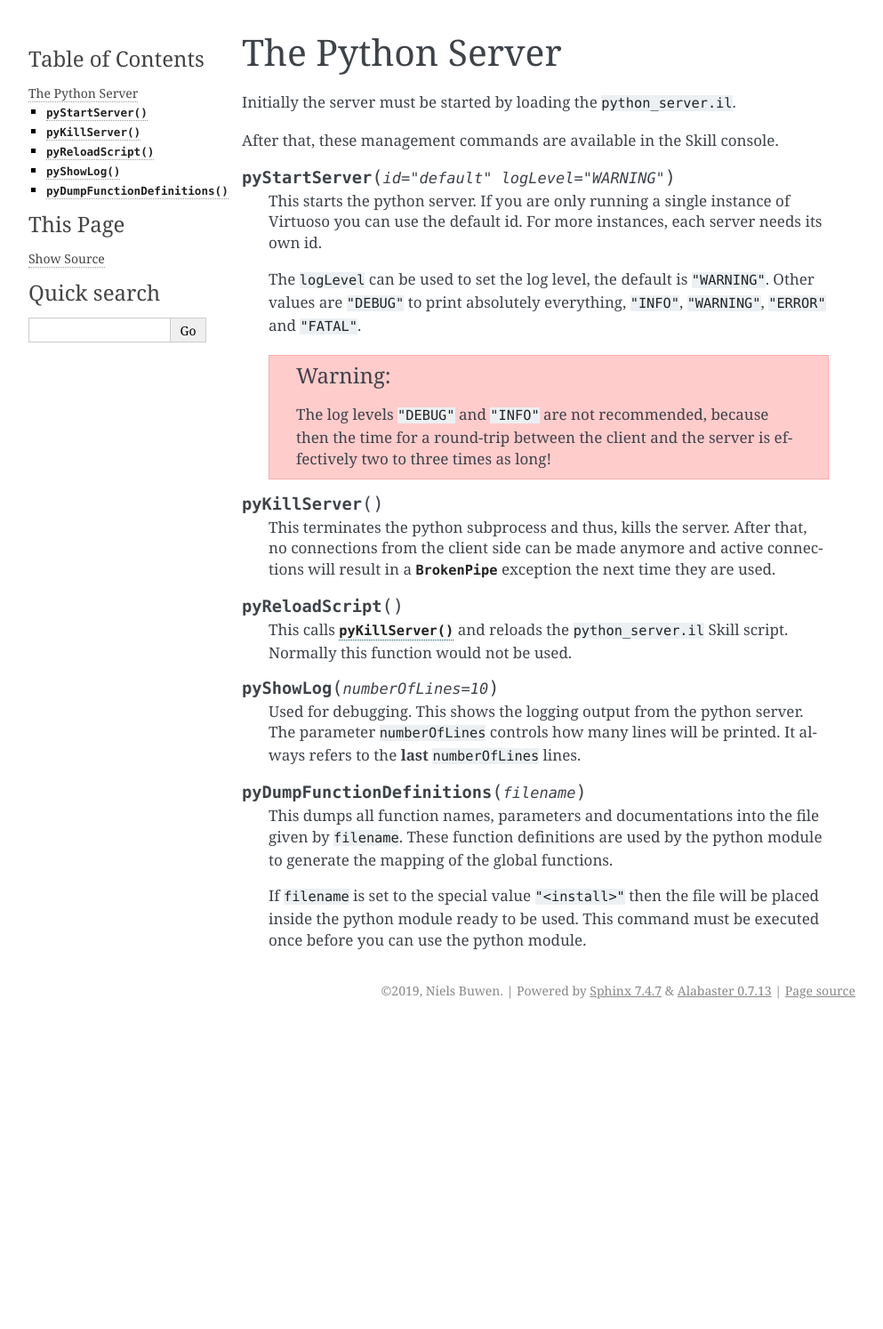
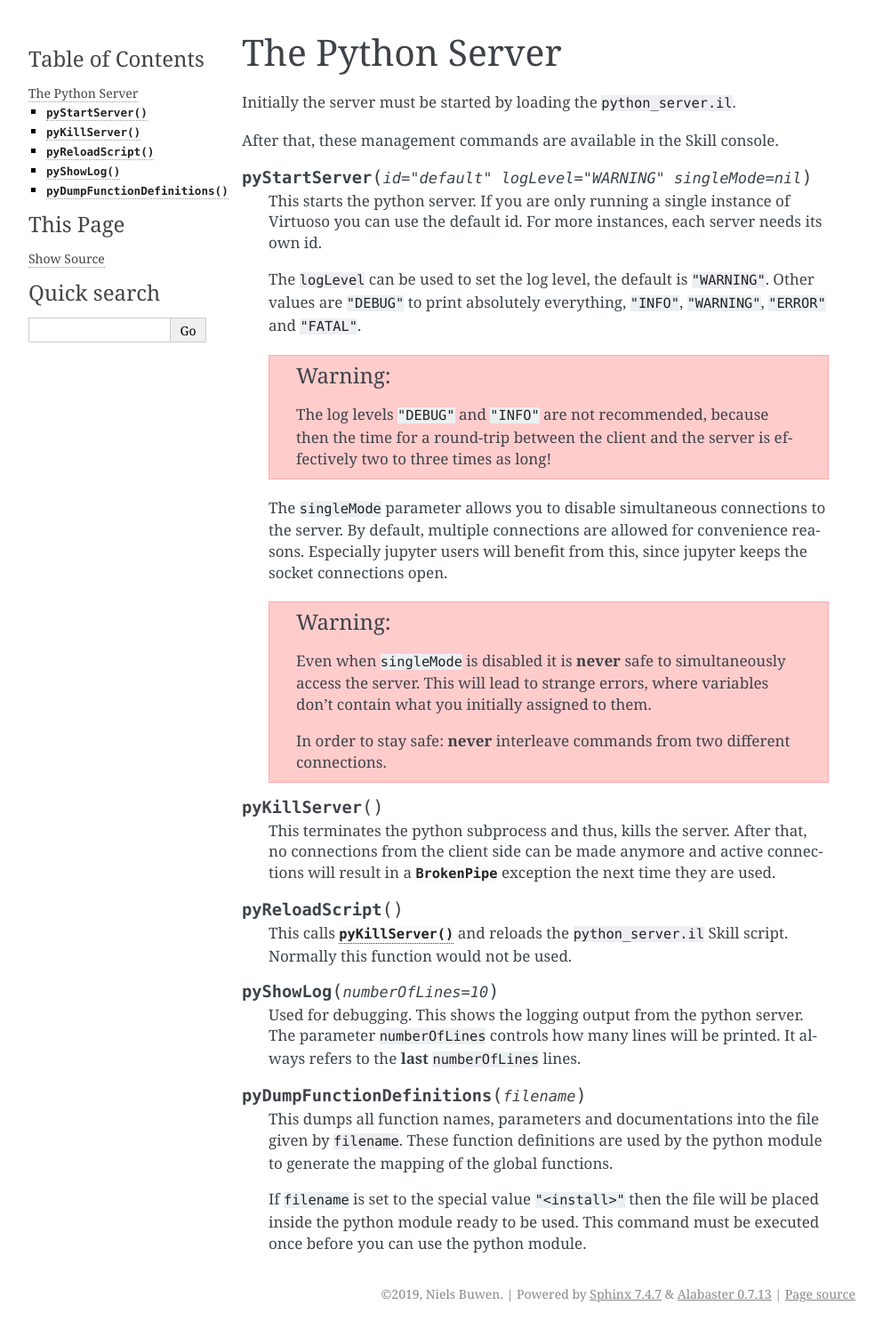
Before and after one commit to unihd-cag/skillbridge, a Sphinx documentation site: the page built from docs/usage/server.rst, in a window 1280 px wide. Shown: the whole page at 89% size, without its empty margins (148-1141 px from the left). Built offline with Sphinx 7.4.7, drawn with Linux system fonts in a browser that asks for light colours; before the commit the page ends 1153 px from its top, so only the background shows below that.

Commit message:
allow multiple connections

```diff
--- a/docs/usage/server.rst
+++ b/docs/usage/server.rst
@@ -7,7 +7,7 @@ Initially the server must be started by loading the ``python_server.il``.
 
 After that, these management commands are available in the Skill console.
 
-.. function:: pyStartServer(id="default" logLevel="WARNING")
+.. function:: pyStartServer(id="default" logLevel="WARNING" singleMode=nil)
 
     This starts the python server. If you are only running a single instance of
     Virtuoso you can use the default id. For more instances, each server needs its own
@@ -22,6 +22,20 @@ After that, these management commands are available in the Skill console.
         The log levels ``"DEBUG"`` and ``"INFO"`` are not recommended, because then
         the time for a round-trip between the client and the server is effectively
         two to three times as long!
+
+    The ``singleMode`` parameter allows you to disable simultaneous connections to
+    the server. By default, multiple connections are allowed for convenience reasons.
+    Especially jupyter users will benefit from this, since jupyter keeps the socket
+    connections open.
+
+    .. warning::
+
+        Even when ``singleMode`` is disabled it is **never** safe to simultaneously
+        access the server. This will lead to strange errors, where variables don't
+        contain what you initially assigned to them.
+
+        In order to stay safe: **never** interleave commands from two different
+        connections.
 
 .. function:: pyKillServer()
 
```
Also changed, not shown: 5 other files.
